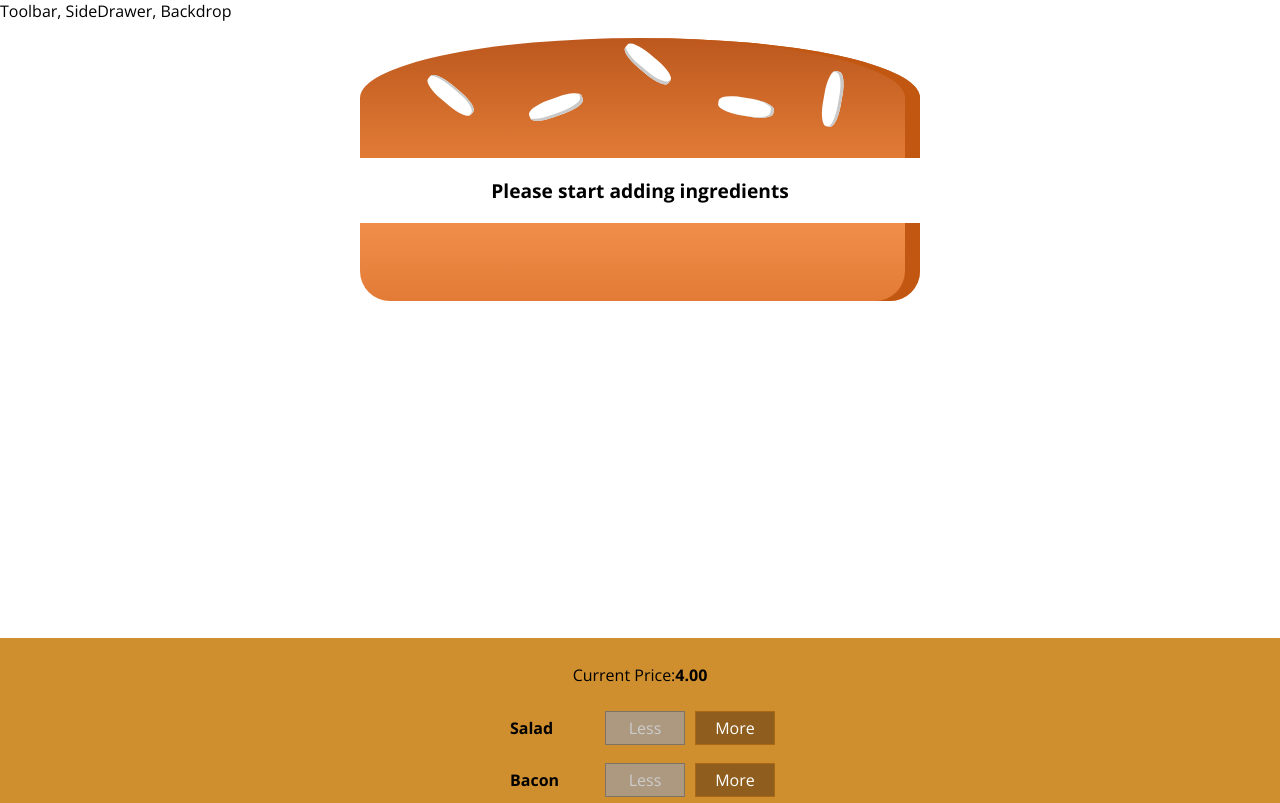
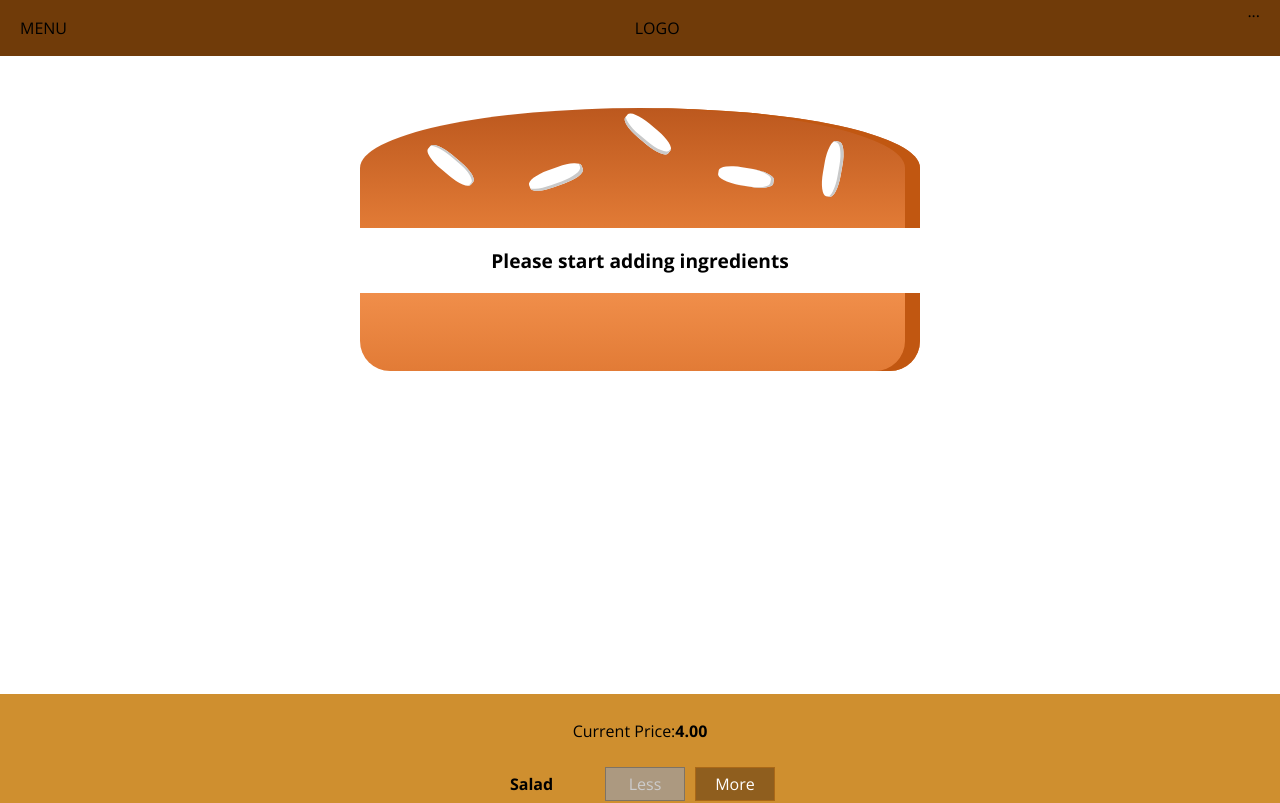
Before and after one commit to ugurozoz/The-Complete-React-Developer-Course-w-Hooks-and-Redux-, a React app in the folder the-burger-builder/: page / in a window 1280 px wide. Shown: the top 803 px of the page. Built offline with nearby package versions, Linux system fonts and the light colour scheme.

Commit message:
Section 8:144 / logo image added

```diff
--- a/the-burger-builder/src/components/Burger/Burger.css
+++ b/the-burger-builder/src/components/Burger/Burger.css
@@ -2,7 +2,7 @@
   width: 100%;
   margin: auto;
   height: 250px;
-  /* overflow: scroll; */
+  overflow: scroll;
   text-align: center;
   font-weight: bold;
   font-size: 1.2rem;
--- a/the-burger-builder/src/components/Layout/Layout.css
+++ b/the-burger-builder/src/components/Layout/Layout.css
@@ -1,3 +1,3 @@
 .Content {
-  margin-top: 16px;
+  margin-top: 72px;
 }
--- a/the-burger-builder/src/components/Layout/Layout.js
+++ b/the-burger-builder/src/components/Layout/Layout.js
@@ -1,10 +1,11 @@
 import React from "react";
 import Aux from "../../hoc/Auxiliary";
 import classes from "./Layout.css"
+import Toolbar from "../Navigation/Toolbar/Toolbar";
 
 const layout = (props) => (
   <Aux>
-    <div>Toolbar, SideDrawer, Backdrop</div>
+    <div><Toolbar></Toolbar> SideDrawer, Backdrop</div>
     <main className={classes.Content}>{props.children}</main>
   </Aux>
 );
--- /dev/null
+++ b/the-burger-builder/src/components/Navigation/Toolbar/Toolbar.css
@@ -0,0 +1,18 @@
+.Toolbar {
+  height: 56px;
+  width: 100%;
+  position: fixed;
+  top: 0;
+  left: 0;
+  background-color: #703b09;
+  display: flex;
+  justify-content: space-between;
+  align-items: center;
+  padding: 0 20px;
+  box-sizing: border-box;
+  z-index: 90;
+}
+
+.Toolbar nav {
+  height: 100%;
+}
--- /dev/null
+++ b/the-burger-builder/src/components/Navigation/Toolbar/Toolbar.js
@@ -0,0 +1,14 @@
+import React from 'react';
+
+import classes from './Toolbar.css';
+
+const toolbar = (props) => (
+  <header className={classes.Toolbar}>
+    <div>MENU</div>
+    <div>LOGO</div>
+    <nav>...</nav>
+
+  </header>
+)
+
+export default toolbar;
```
Also changed, not shown: the-burger-builder/src/assets/images/burger-logo.png (added), the-burger-builder/src/components/Logo/Logo.js (added).
